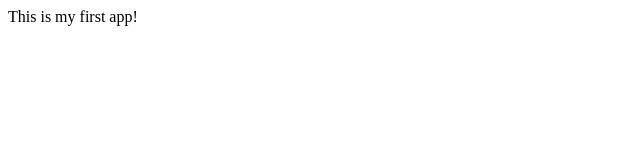
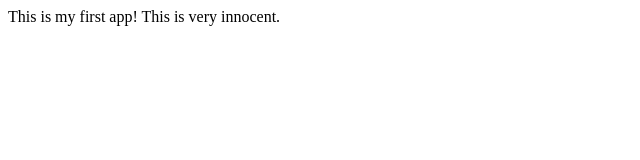
Before and after one commit to mostafa12088/myappsample, a plain HTML site: page index.html in a window 1280 px wide. Shown: the whole page, without its empty margins (0-640 px from the left). Drawn offline with Linux system fonts and the light colour scheme.

Commit message:
innocent changes

```diff
--- a/index.html
+++ b/index.html
@@ -4,6 +4,6 @@
 	</head>
 
 	<body>
-	This is my first app!
+	This is my first app! This is very innocent.
 	</body>
 </html>
```
